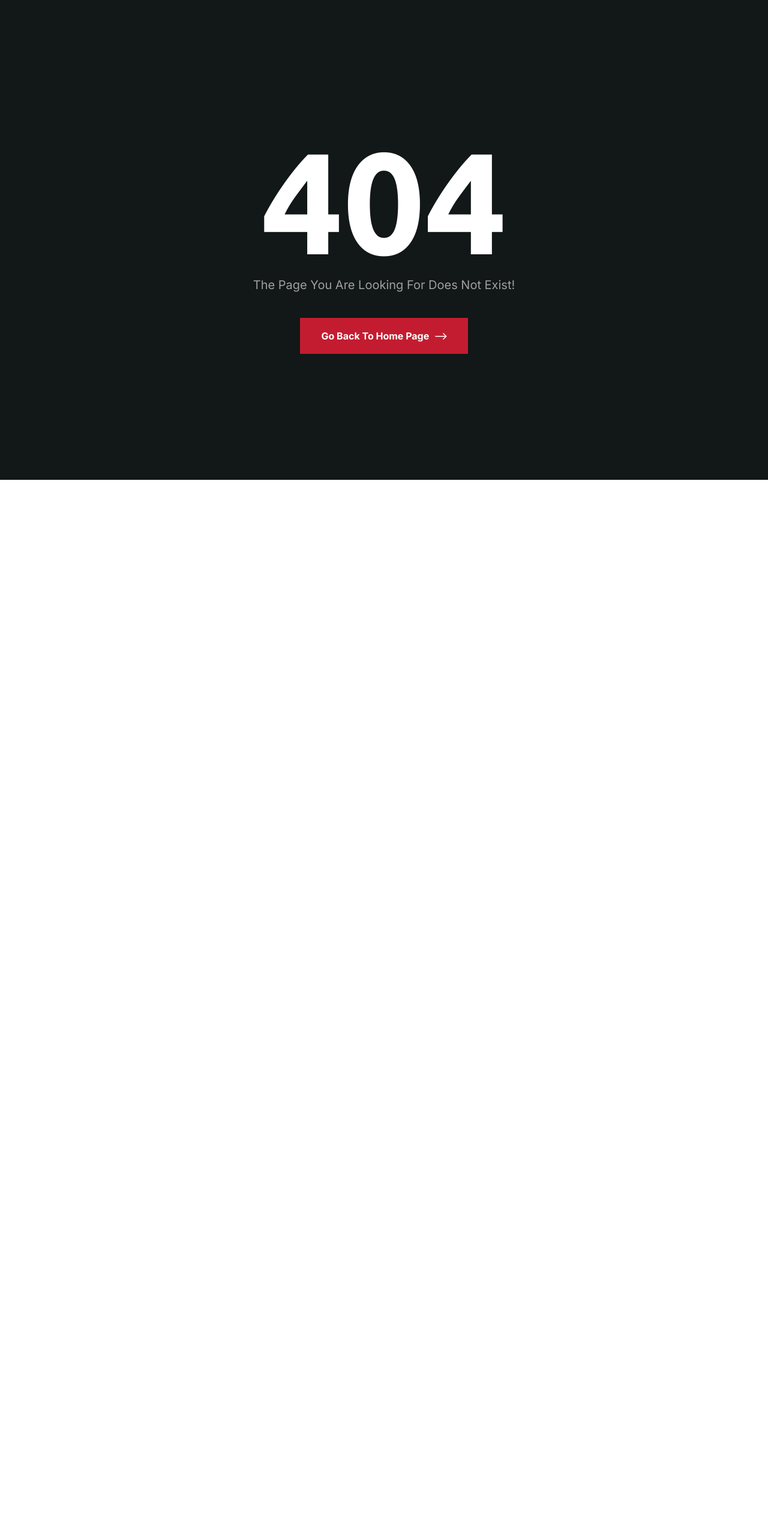
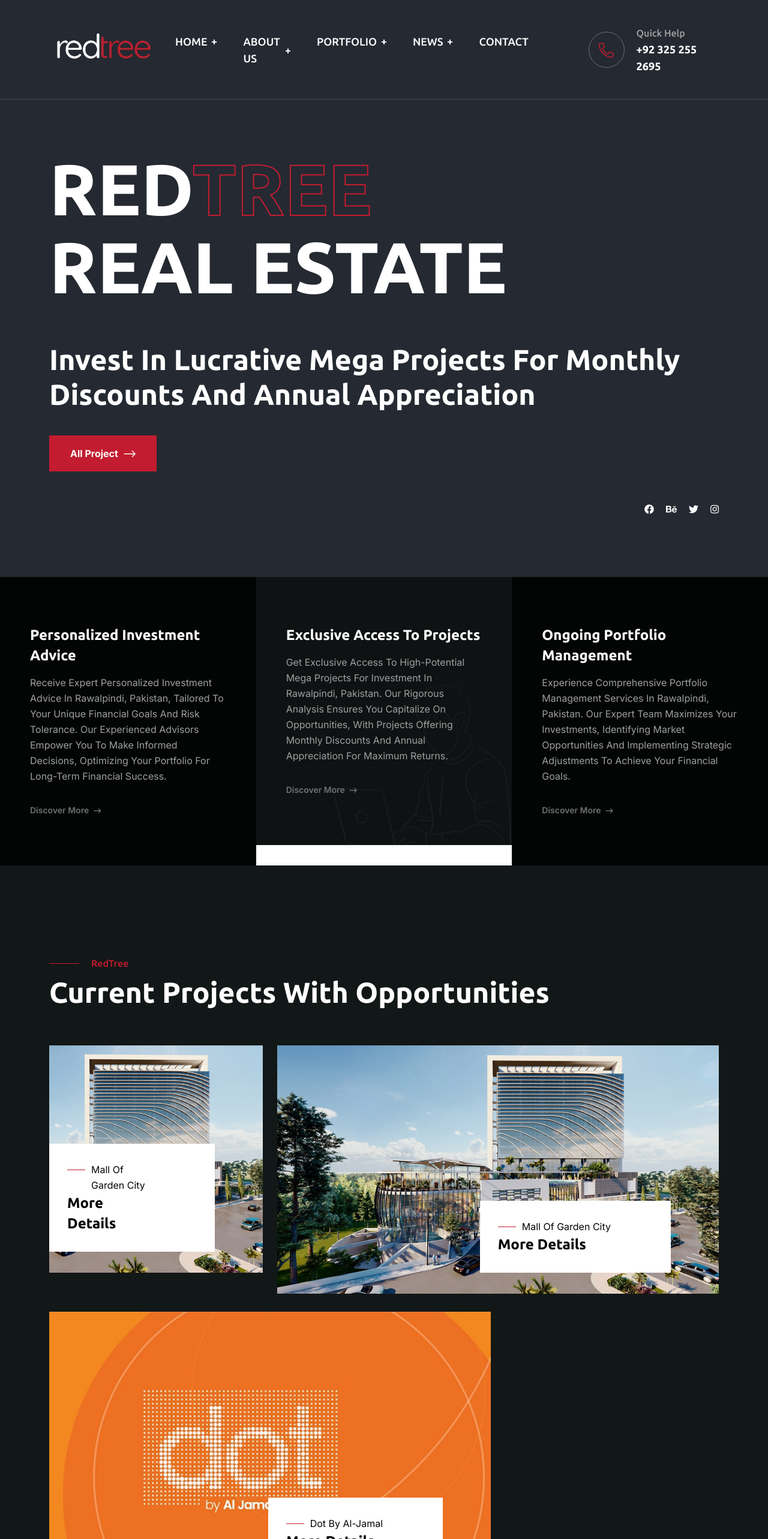
Before and after one commit to misalazeem/redtree, a React (Create React App) app: page /redtree in a window 1280 px wide. Before the commit this address had no page. Shown: the top 2566 px of the page at 60% size. Before the commit the page ends 800 px from the top, so only its background shows below. Built offline with nearby package versions, Linux system fonts and the light colour scheme.

Commit message:
changing paths

```diff
--- a/src/App.js
+++ b/src/App.js
@@ -25,15 +25,15 @@
         <>
             {loader && <Preloader />}
             <Router><Routes>
-                <Route path="/" element={<HomeTwo />} />
-                <Route path="/about" element={<AboutPage />} />
-                <Route path="/services" element={<ServicesPage />} />
-                <Route path="/services-details" element={<ServicesDetails />} />
-                <Route path="/portfolio" element={<PortfolioTwo />} />
-                <Route path="/portfolio-details" element={<PortfolioDetailsTwo />} />
-                <Route path="/news" element={<NewsStandard />} />
-                <Route path="/news-details" element={<NewsDetails />} />
-                <Route path="/contact" element={<Contact />} />
+                <Route path="/redtree" element={<HomeTwo />} />
+                <Route path="/redtree/about" element={<AboutPage />} />
+                <Route path="/redtree/services" element={<ServicesPage />} />
+                <Route path="/redtree/services-details" element={<ServicesDetails />} />
+                <Route path="/redtree/portfolio" element={<PortfolioTwo />} />
+                <Route path="/redtree/portfolio-details" element={<PortfolioDetailsTwo />} />
+                <Route path="/redtree/news" element={<NewsStandard />} />
+                <Route path="/redtree/news-details" element={<NewsDetails />} />
+                <Route path="/redtree/contact" element={<Contact />} />
                 <Route path="*" element={<Error />} />
             </Routes></Router>
             <ScrollTop />
--- a/src/Pages/Error/Error.js
+++ b/src/Pages/Error/Error.js
@@ -12,7 +12,7 @@
                         <div className="error__page-content">
                             <h1>404</h1>
                             <p>The page you are looking for does not exist!</p>
-                            <Link className="theme-btn-1" to="/">go Back to Home page<i className="fal fa-long-arrow-right"></i></Link>
+                            <Link className="theme-btn-1" to="/redtree">go Back to Home page<i className="fal fa-long-arrow-right"></i></Link>
                         </div>
                     </div>
                 </div>
--- a/src/Pages/Footer/Footer.js
+++ b/src/Pages/Footer/Footer.js
@@ -25,8 +25,8 @@
                                     <h4 className="mb-40">Opportunities</h4>
                                     <div className="footer__area-widget-menu">
                                         <ul>
-                                            <li><Link to="/portfolio-details">Mall of Garden City</Link></li>
-                                            <li><Link to="/portfolio-details">Dot by Al-Jamal</Link></li>
+                                            <li><Link to="/redtree/portfolio-details">Mall of Garden City</Link></li>
+                                            <li><Link to="/redtree/portfolio-details">Dot by Al-Jamal</Link></li>
                                         </ul>
                                     </div>
                                 </div>
@@ -36,11 +36,11 @@
                                     <h4 className="mb-40">Link</h4>
                                     <div className="footer__area-widget-menu">
                                         <ul>
-                                            <li><Link to="/">Home</Link></li>
-                                            <li><Link to="/services">Services</Link></li>
-                                            <li><Link to="/news">News</Link></li>
-                                            <li><Link to="/portfolio">Portfolio</Link></li>
-                                            <li><Link to="/contact">Contact</Link></li>
+                                            <li><Link to="/redtree">Home</Link></li>
+                                            <li><Link to="/redtree/services">Services</Link></li>
+                                            <li><Link to="/redtree/news">News</Link></li>
+                                            <li><Link to="/redtree/portfolio">Portfolio</Link></li>
+                                            <li><Link to="/redtree/contact">Contact</Link></li>
                                         </ul>
                                     </div>
                                 </div>
--- a/src/Pages/Header/HeaderTwo.js
+++ b/src/Pages/Header/HeaderTwo.js
@@ -21,16 +21,16 @@
             <div className="container">
                 <div className="header__area-box">
                     <div className="header__area-box-logo">
-                        <Link to='/'><img src="assets/img/logo.png" alt="" /></Link>
+                        <Link to='/redtree'><img src="assets/img/logo.png" alt="" /></Link>
                     </div>
                     <div className="header__area-box-menu">
                         <div className="header__area-box-main-menu">
                             <ul className="mobile__menu" >
                                 <li className="menu-item-has-children">
-                                    <Link to="/">Home</Link>
+                                    <Link to="/redtree">Home</Link>
                                 </li>
                                 <li className="menu-item-has-children">
-                                    <Link to="">About Us</Link>
+                                    <Link to="/redtree/about">About Us</Link>
                                     <DropDown>
                                         <ul className="sub-menu">
                                         <Page />
@@ -38,23 +38,23 @@
                                     </DropDown>
                                 </li>
                                 <li className="menu-item-has-children">
-                                    <Link to="/portfolio">Portfolio</Link>
+                                    <Link to="/redtree/portfolio">Portfolio</Link>
                                 </li>
                                 <li className="menu-item-has-children">
-                                    <Link to="/news">News</Link>
+                                    <Link to="/redtree/news">News</Link>
                                 </li>
-                                <li><Link to="/contact">Contact</Link></li>
+                                <li><Link to="/redtree/contact">Contact</Link></li>
                             </ul>
                             <span className={mobileToggle ? "mobile-menu mobile-menu-active" : "mobile-menu"} onClick={() => setMobileToggle(!mobileToggle)}>
                                 <span>
                                 {mobileToggle && (<div className="mobilemenu">
                                     <div className="mobilemenu-container">
-                                    <li><Link to="/">Home</Link></li>
-                                    <li><Link to="/portfolio">Portfolio</Link></li>
-                                    <li><Link to="/news">News</Link></li>
-                                    <li><Link to="/about">About</Link></li>
-                                    <li><Link to="/services">Services</Link></li>
-                                    <li><Link to="/contact">Contact</Link></li>
+                                    <li><Link to="/redtree">Home</Link></li>
+                                    <li><Link to="/redtree/portfolio">Portfolio</Link></li>
+                                    <li><Link to="/redtree/news">News</Link></li>
+                                    <li><Link to="/redtree/about">About</Link></li>
+                                    <li><Link to="/redtree/services">Services</Link></li>
+                                    <li><Link to="/redtree/contact">Contact</Link></li>
                                     </div>
                                 </div>
                                 )}
--- a/src/Pages/Header/Menu.js
+++ b/src/Pages/Header/Menu.js
@@ -10,8 +10,8 @@
 );
 export const Page = () => (
     <Fragment>
-    <li><Link to="/about">About</Link></li>
-    <li><Link to="/services">Services</Link></li>
+    <li><Link to="/redtree/about">About</Link></li>
+    <li><Link to="/redtree/services">Services</Link></li>
     </Fragment>
 );
 export const Portfolio = () => (
--- a/src/Pages/HomeTwo/Blog/Blog.js
+++ b/src/Pages/HomeTwo/Blog/Blog.js
@@ -9,7 +9,7 @@
         date: '07 Feb, 2023',
         image: 'assets/img/news1.png',
         comment: '4 Comment',
-        href: '/news-details',
+        href: '/redtree/news-details',
       },
       {
         id: 2,
@@ -17,7 +17,7 @@
         date: '05 Feb, 2023',
         image: 'assets/img/news3.png',
         comment: '2 Comment',
-        href: '/news-details',
+        href: '/redtree/news-details',
       },
       {
         id: 3,
@@ -25,7 +25,7 @@
         date: '04 Feb, 2023',
         comment: '3 Comment',
         image: 'assets/img/news2.png',
-        href: '/news-details',
+        href: '/redtree/news-details',
       }
     ];
     return (
--- a/src/Pages/HomeTwo/Features/Features.js
+++ b/src/Pages/HomeTwo/Features/Features.js
@@ -33,7 +33,7 @@
                         >
                             <h4>{item.title}</h4>
                             <p>{item.description}</p>
-                            <Link className="simple-btn" to="/services-details">Discover More<i className="far fa-long-arrow-right"></i></Link>
+                            <Link className="simple-btn" to="/redtree/services-details">Discover More<i className="far fa-long-arrow-right"></i></Link>
                             <div className="features__area-two-item-user"> <img src="assets/img/user.png" alt="" /> </div>
                         </div>
                     </div>
--- a/src/Pages/HomeTwo/Portfolio/Portfolio.js
+++ b/src/Pages/HomeTwo/Portfolio/Portfolio.js
@@ -21,7 +21,7 @@
                                 <div className="portfolio__area-item-image-content">
                                     <div className="portfolio__area-item-image-content-text">
                                         <span>Mall of Garden City</span>
-                                        <h4><Link to="/portfolio-details">More Details</Link></h4>
+                                        <h4><Link to="/redtree/portfolio-details">More Details</Link></h4>
                                     </div>
                                 </div>
                             </div>
@@ -34,7 +34,7 @@
                                 <div className="portfolio__area-item-image-content">
                                     <div className="portfolio__area-item-image-content-text">
                                         <span>Mall of Garden City</span>
-                                        <h4><Link to="/portfolio-details">More Details</Link></h4>
+                                        <h4><Link to="/redtree/portfolio-details">More Details</Link></h4>
                                     </div>
                                 </div>
                             </div>
@@ -49,7 +49,7 @@
                                 <div className="portfolio__area-item-image-content">
                                     <div className="portfolio__area-item-image-content-text">
                                         <span>Dot By Al-Jamal</span>
-                                        <h4><Link to="/portfolio-details">More Details</Link></h4>
+                                        <h4><Link to="/redtree/portfolio-details">More Details</Link></h4>
                                     </div>
                                 </div>
                             </div>
--- a/src/Pages/Portfolio/PortfolioFilter.js
+++ b/src/Pages/Portfolio/PortfolioFilter.js
@@ -57,7 +57,7 @@
                     <img className="img__full" src={image} alt="" />
 					<div className="portfolio__area-two-item-content">
                         <span>Photography</span>
-						<h4><Link to="/portfolio-details">Photography</Link></h4>
+						<h4><Link to="/redtree/portfolio-details">Photography</Link></h4>
                     </div>
 				</div>
             </div>
--- a/src/Pages/Portfolio/PortfolioTwo.js
+++ b/src/Pages/Portfolio/PortfolioTwo.js
@@ -17,7 +17,7 @@
                             <img className="img__full" src="assets/img/mogc.png" alt="Mall of Garden City" />
                             <div className="portfolio__column-two-item-content">
                                 <span>Mall of Garden City</span>
-                                <h4><Link to="/portfolio-details">More Details</Link></h4>
+                                <h4><Link to="/redtree/portfolio-details">More Details</Link></h4>
                             </div>
                         </div>
                     </div>
@@ -26,7 +26,7 @@
                             <img className="img__full" src="assets/img/Dot.png" alt="Dot by Al-Jamal" />
                             <div className="portfolio__column-two-item-content">
                                 <span>Dot by Al-Jamal</span>
-                                <h4><Link to="/portfolio-details">More Details</Link></h4>
+                                <h4><Link to="/redtree/portfolio-details">More Details</Link></h4>
                             </div>
                         </div>
                     </div>
```
Also changed, not shown: src/Pages/News/NewsStandard.js (+3 -3 lines).
